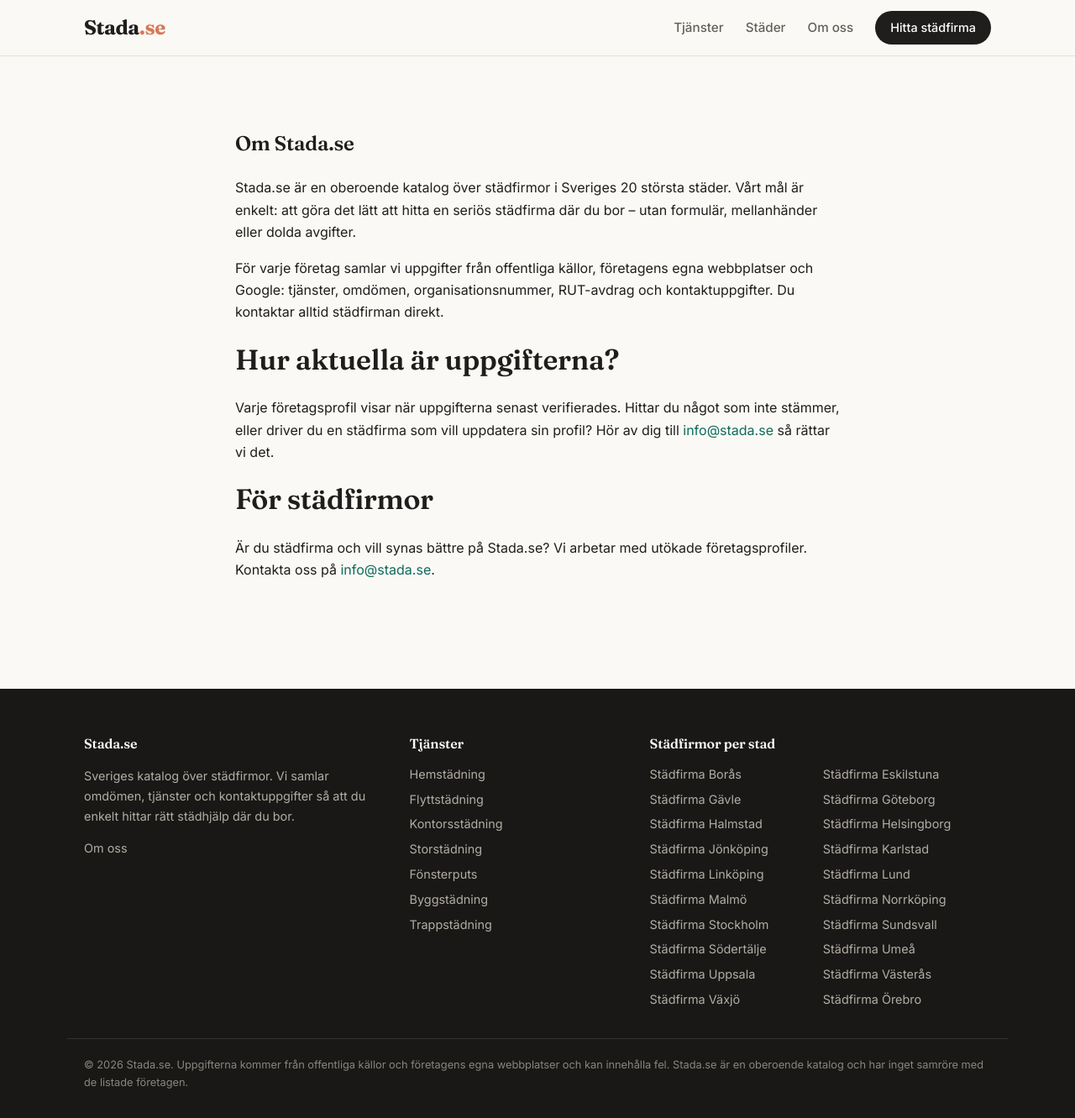
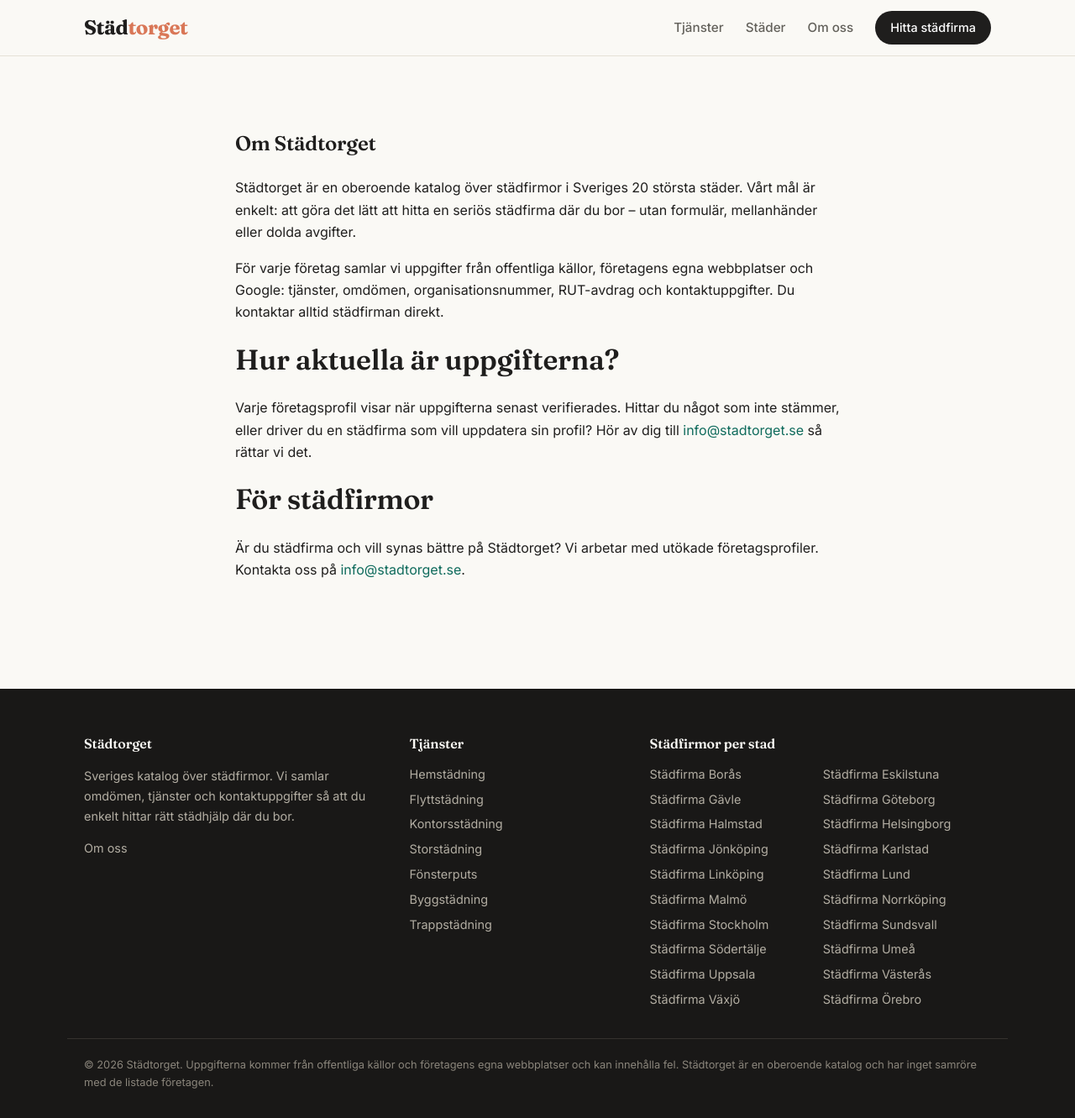
Before and after one commit to goranbillingskog-maker/stada-se, a Next.js app: page /om-oss in a window 1280 px wide. Shown: the whole page at 84% size. Built offline with nearby package versions, Linux system fonts and the light colour scheme; no server answers.

Commit message:
Byt varumarke till Stadtorget (stadtorget.se)

```diff
--- a/app/[city]/[slug]/page.jsx
+++ b/app/[city]/[slug]/page.jsx
@@ -240,7 +240,7 @@
                 ) : null}
               </div>
               <p className="small-print">
-                Du kontaktar företaget direkt – Stada.se är en oberoende katalog
+                Du kontaktar företaget direkt – Städtorget är en oberoende katalog
                 och tar inte emot din förfrågan.
               </p>
             </section>
--- a/app/layout.jsx
+++ b/app/layout.jsx
@@ -34,7 +34,7 @@
         <header className="site-header">
           <div className="container">
             <Link href="/" className="logo">
-              Stada<span>.se</span>
+              Städ<span>torget</span>
             </Link>
             <nav className="main-nav" aria-label="Huvudmeny">
               <Link href="/#tjanster">Tjänster</Link>
@@ -50,7 +50,7 @@
         <footer className="site-footer">
           <div className="container footer-grid">
             <div>
-              <h3>Stada.se</h3>
+              <h3>Städtorget</h3>
               <p>
                 Sveriges katalog över städfirmor. Vi samlar omdömen, tjänster och
                 kontaktuppgifter så att du enkelt hittar rätt städhjälp där du bor.
@@ -81,8 +81,8 @@
             </div>
           </div>
           <div className="container footer-bottom">
-            © {new Date().getFullYear()} Stada.se. Uppgifterna kommer från offentliga
-            källor och företagens egna webbplatser och kan innehålla fel. Stada.se är en
+            © {new Date().getFullYear()} Städtorget. Uppgifterna kommer från offentliga
+            källor och företagens egna webbplatser och kan innehålla fel. Städtorget är en
             oberoende katalog och har inget samröre med de listade företagen.
           </div>
         </footer>
--- a/app/om-oss/page.jsx
+++ b/app/om-oss/page.jsx
@@ -1,7 +1,7 @@
 export const metadata = {
   title: "Om oss",
   description:
-    "Stada.se är en oberoende katalog över städfirmor i Sveriges största städer. Läs om hur vi samlar in och verifierar uppgifterna.",
+    "Städtorget är en oberoende katalog över städfirmor i Sveriges största städer. Läs om hur vi samlar in och verifierar uppgifterna.",
   alternates: { canonical: "/om-oss/" },
 };
 
@@ -9,9 +9,9 @@
   return (
     <section className="section">
       <div className="container" style={{ maxWidth: 760 }}>
-        <h1>Om Stada.se</h1>
+        <h1>Om Städtorget</h1>
         <p>
-          Stada.se är en oberoende katalog över städfirmor i Sveriges 20 största
+          Städtorget är en oberoende katalog över städfirmor i Sveriges 20 största
           städer. Vårt mål är enkelt: att göra det lätt att hitta en seriös
           städfirma där du bor – utan formulär, mellanhänder eller dolda avgifter.
         </p>
@@ -25,13 +25,13 @@
           Varje företagsprofil visar när uppgifterna senast verifierades. Hittar du
           något som inte stämmer, eller driver du en städfirma som vill uppdatera
           sin profil? Hör av dig till{" "}
-          <a href="mailto:info@stada.se">info@stada.se</a> så rättar vi det.
+          <a href="mailto:info@stadtorget.se">info@stadtorget.se</a> så rättar vi det.
         </p>
         <h2>För städfirmor</h2>
         <p>
-          Är du städfirma och vill synas bättre på Stada.se? Vi arbetar med utökade
+          Är du städfirma och vill synas bättre på Städtorget? Vi arbetar med utökade
           företagsprofiler. Kontakta oss på{" "}
-          <a href="mailto:info@stada.se">info@stada.se</a>.
+          <a href="mailto:info@stadtorget.se">info@stadtorget.se</a>.
         </p>
       </div>
     </section>
```
Also changed, not shown: app/page.jsx (+5 -5 lines), lib/data.js.
